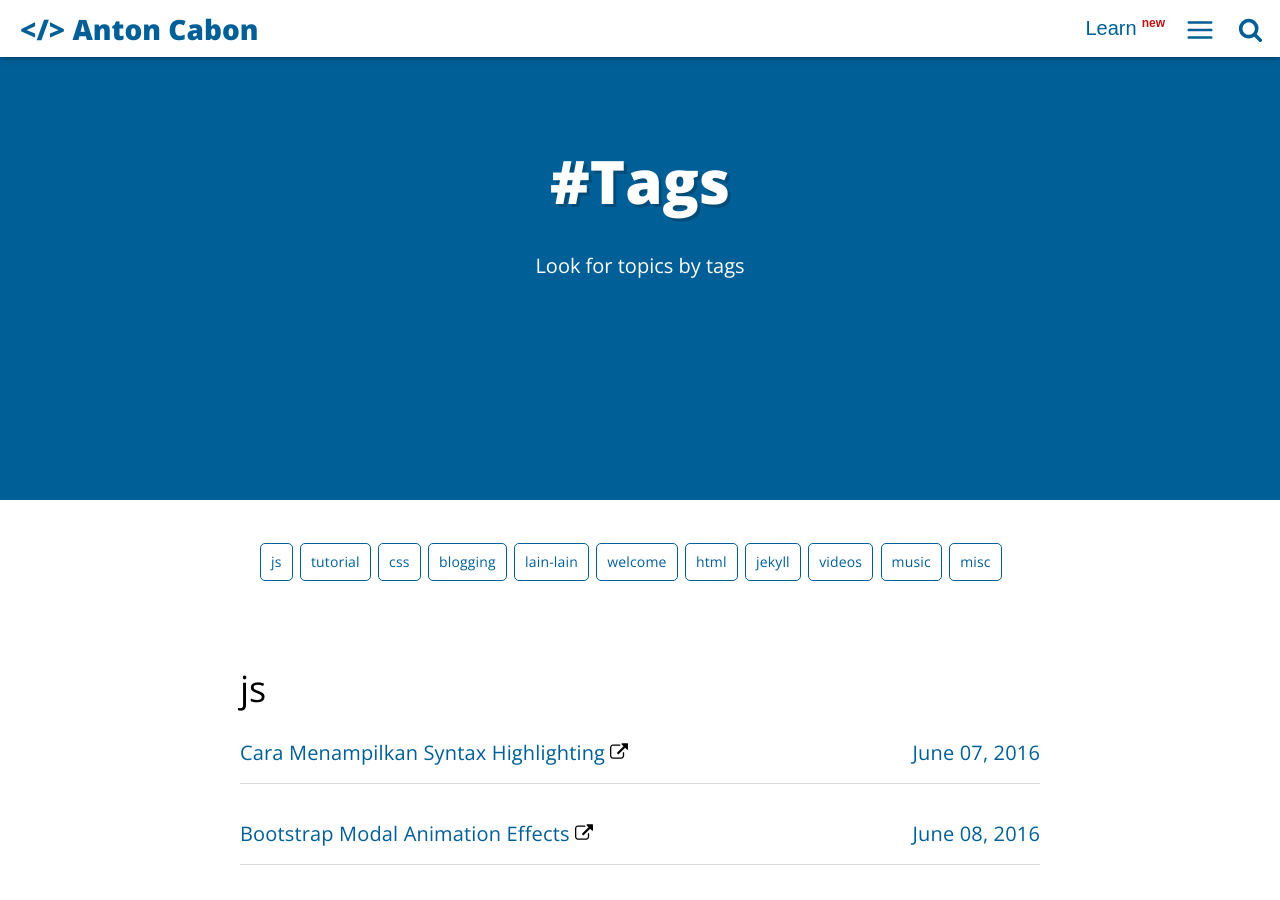
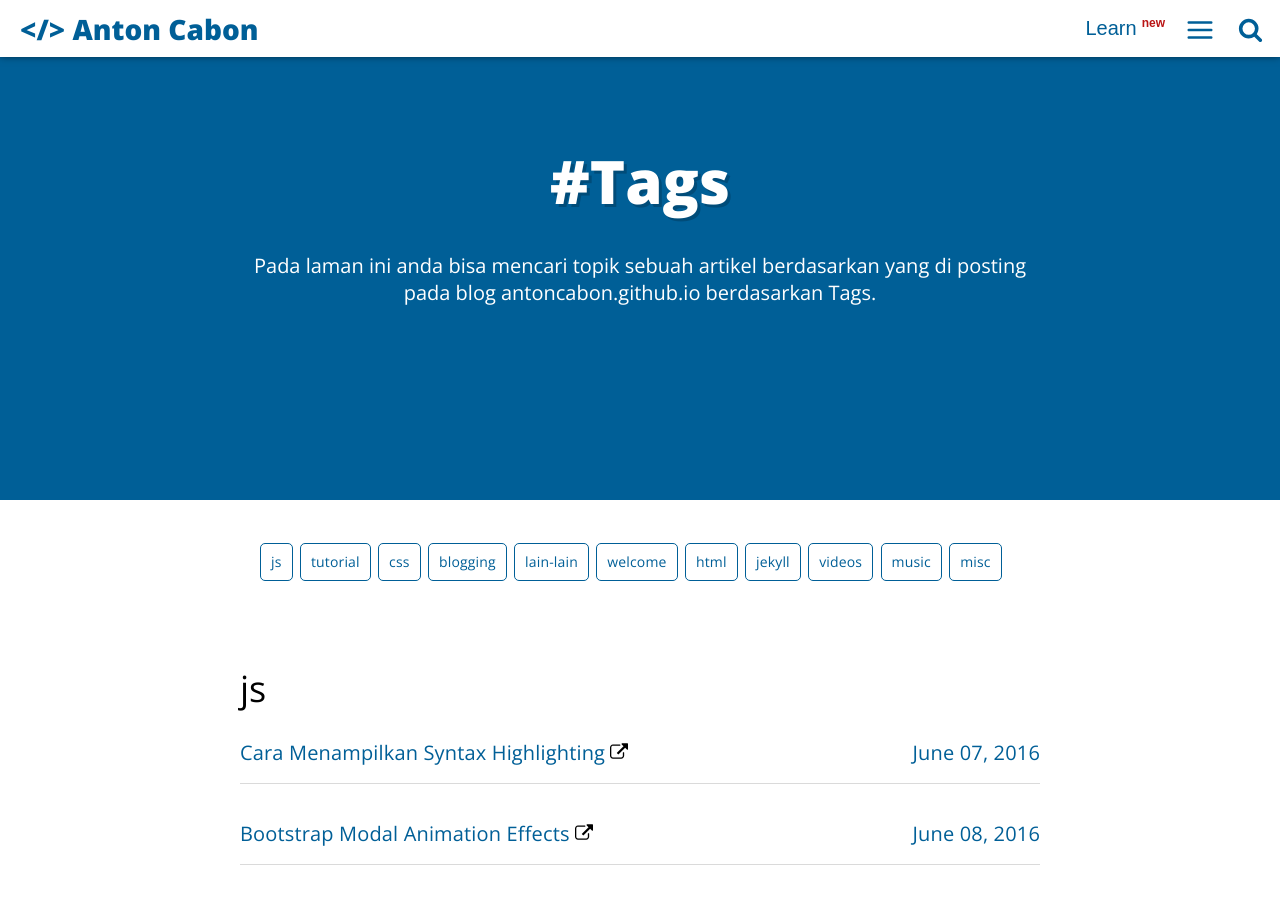
Before and after one commit to antoncabon/antoncabon.github.io, a Jekyll site: the page built from tags.html, in a window 1280 px wide and 900 px high. Built offline with Jekyll 4.4.1, drawn with Linux system fonts in a browser that asks for light colours.

Commit message:
Update tags.html

```diff
--- a/tags.html
+++ b/tags.html
@@ -2,7 +2,7 @@
 layout: minimal
 title: "#Tags"
 permalink: /tags/index.html
-description: "Look for topics by tags"
+description: "Pada laman ini anda bisa mencari topik sebuah artikel berdasarkan yang di posting pada blog antoncabon.github.io berdasarkan Tags. "
 ---
 
 <div class="tags">
```
